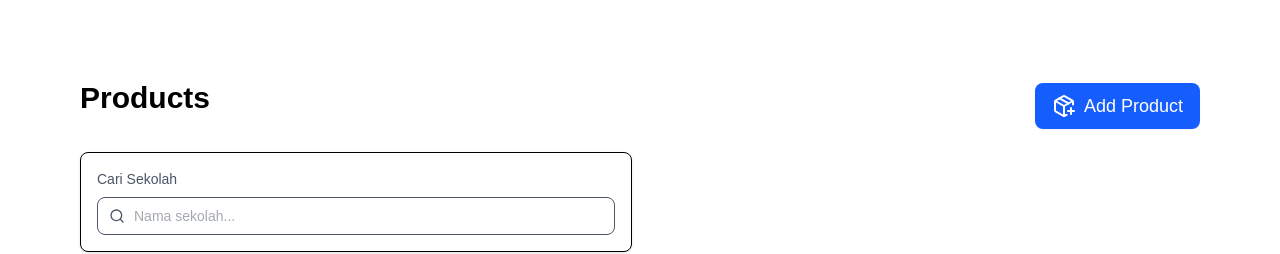
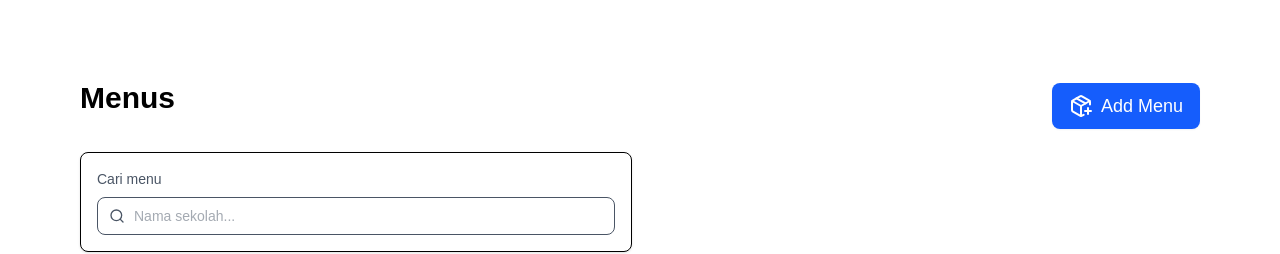
Before and after one commit to PeterCX2/FoodPlaza, a Next.js app: page /admin/menus in a window 1280 px wide. Shown: the top 254 px of the page. Built offline with nearby package versions, Linux system fonts and the light colour scheme; no server answers; the database is empty.

Commit message:
feat: add Rupiah format

```diff
--- a/app/admin/menus/page.tsx
+++ b/app/admin/menus/page.tsx
@@ -15,6 +15,16 @@ export default function ProductsPage() {
     useEffect(() => {
         loadProducts();
     }, []);
+
+    const formatRupiah = (amount: number) => {
+        return new Intl.NumberFormat('id-ID', {
+            style: 'currency',
+            currency: 'IDR',
+            minimumFractionDigits: 0,
+            maximumFractionDigits: 0,
+        }).format(amount);
+    };
+
 
     const handleDelete = async (id: number, productName: string) => {
         if (!confirm(`Yakin hapus subject "${productName}"?`)) return;
@@ -70,15 +80,15 @@ export default function ProductsPage() {
     return (
         <div className="m-20 text-black">
             <div className="flex flex-row justify-between pb-5 items-center">
-                <h1 className="text-3xl font-bold mb-4">Products</h1>
+                <h1 className="text-3xl font-bold mb-4">Menus</h1>
                 <Link href="/admin/menus/create" className="flex flex-row items-center gap-2 text-white rounded-lg bg-blue-600 box-border border border-transparent hover:bg-brand-strong focus:ring-4 focus:ring-brand-medium shadow-xs font-lg leading-5 text-lg px-4 py-2.5 focus:outline-none">
-                    <PackagePlus/>Add Product
+                    <PackagePlus/>Add Menu
                 </Link>
             </div>
             <div className="grid grid-cols-1 md:grid-cols-2 gap-4 mb-6">
                 <div className="bg-white p-4 rounded-lg border shadow-sm">
                     <label className="text-sm text-gray-600 mb-2 block">
-                        Cari Sekolah
+                        Cari menu
                     </label>
                     <div className="relative">
                         <Search
@@ -128,7 +138,7 @@ export default function ProductsPage() {
                                     {product.category_id}
                                 </td>
                                 <td className="px-6 py-4">
-                                    {product.price}
+                                    {formatRupiah(product.price)}
                                 </td>
                                 <td className="px-6 py-4">
                                     <button onClick={() => router.push(`/admin/menus/${product.id}/edit`)} className="text-white m-2 p-[6px] bg-blue-400 rounded-xl">
```
